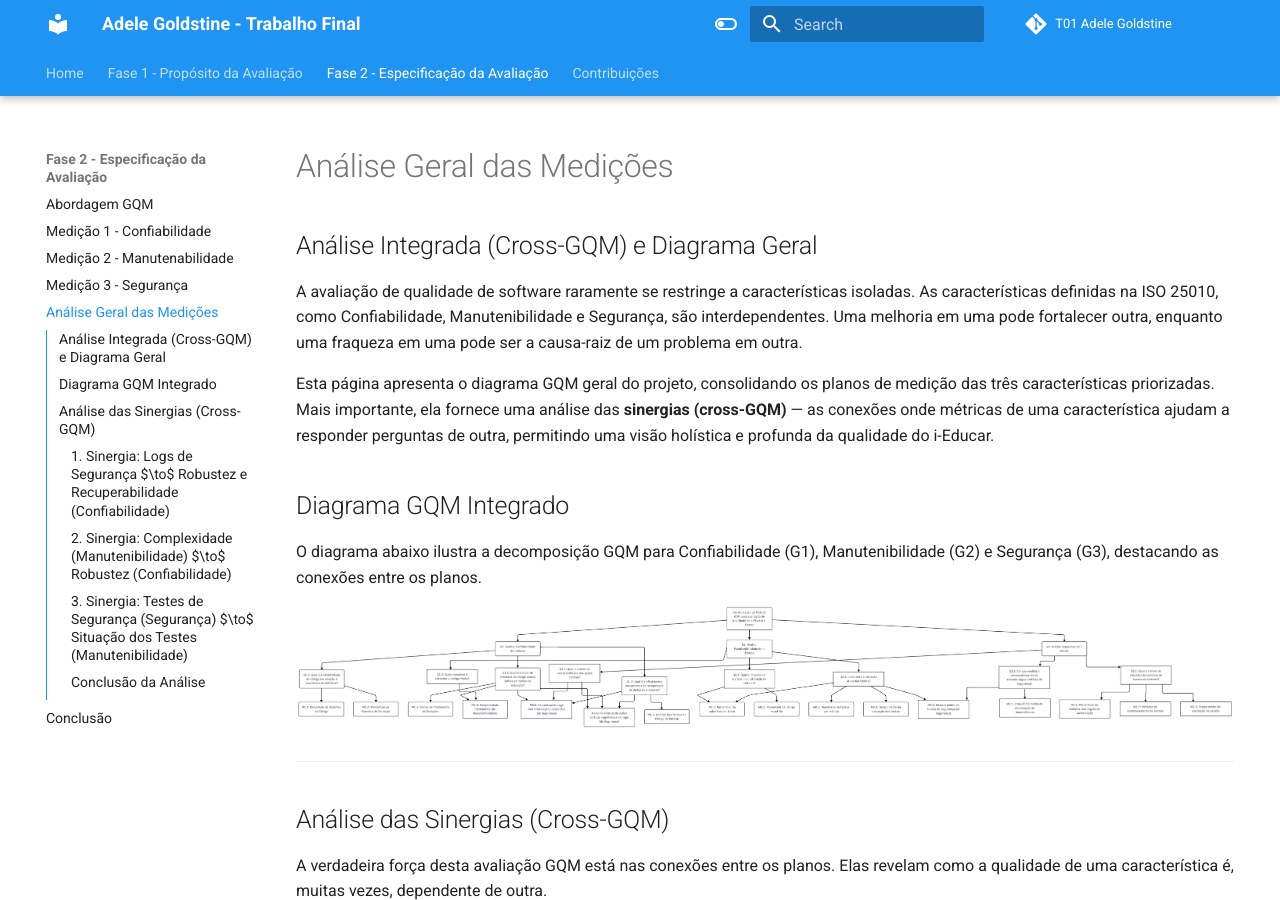
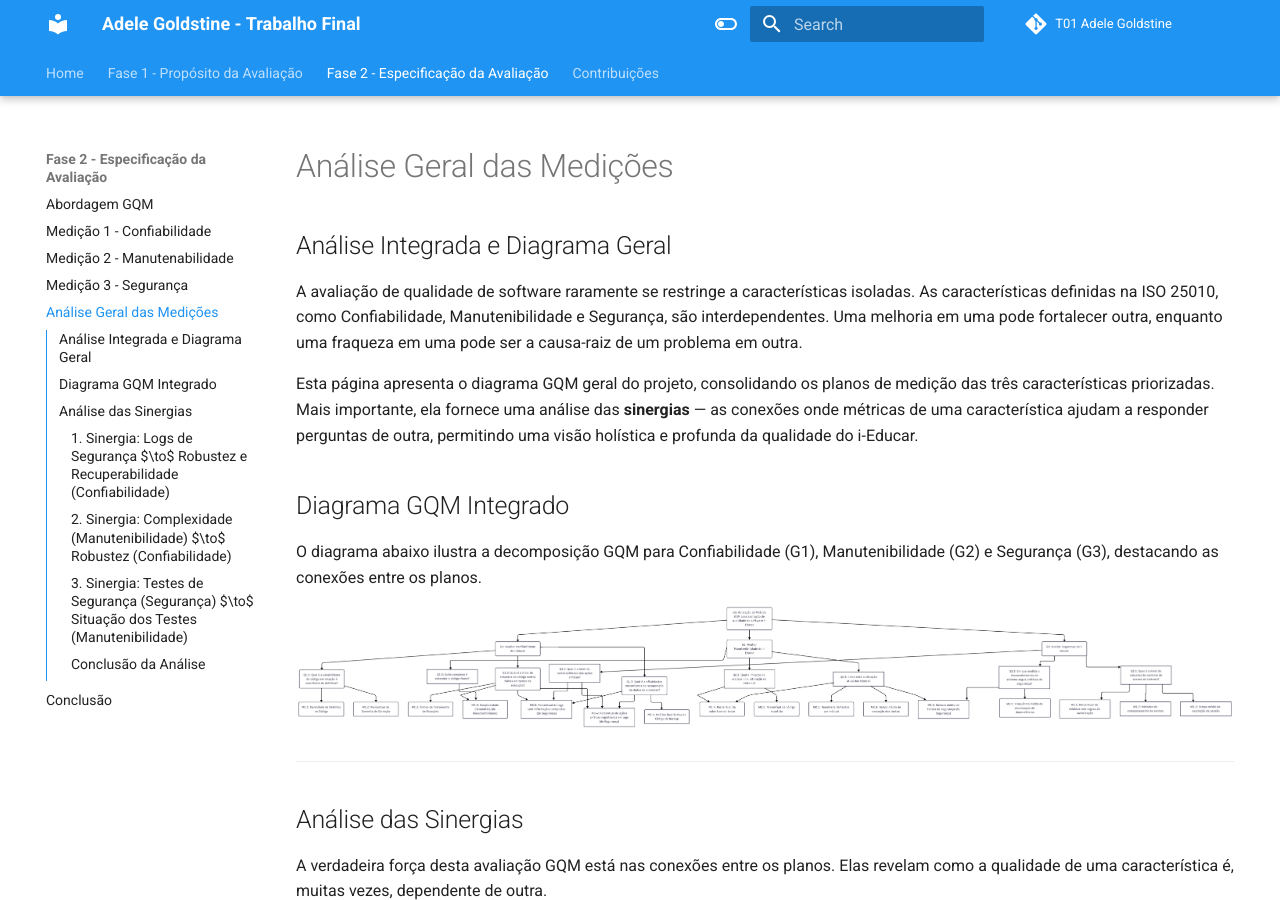
Before and after one commit to FCTE-Qualidade-de-Software-1/2025-2_T01_ADELE-GOLDSTINE, an MkDocs documentation site: the page built from docs/fase_2/analise_geral.md, in a window 1280 px wide and 900 px high. Built offline with MkDocs 1.6.1 and Material for MkDocs 9.7.7, drawn with Linux system fonts in a browser that asks for light colours; comment, search, counter and statistics services are not loaded.

Commit message:
docs: removendo o termo Cross GQM

```diff
--- a/docs/fase_2/analise_geral.md
+++ b/docs/fase_2/analise_geral.md
@@ -1,8 +1,8 @@
-## Análise Integrada (Cross-GQM) e Diagrama Geral
+## Análise Integrada e Diagrama Geral
 
 A avaliação de qualidade de software raramente se restringe a características isoladas. As características definidas na ISO 25010, como Confiabilidade, Manutenibilidade e Segurança, são interdependentes. Uma melhoria em uma pode fortalecer outra, enquanto uma fraqueza em uma pode ser a causa-raiz de um problema em outra.
 
-Esta página apresenta o diagrama GQM geral do projeto, consolidando os planos de medição das três características priorizadas. Mais importante, ela fornece uma análise das **sinergias (cross-GQM)** — as conexões onde métricas de uma característica ajudam a responder perguntas de outra, permitindo uma visão holística e profunda da qualidade do i-Educar.
+Esta página apresenta o diagrama GQM geral do projeto, consolidando os planos de medição das três características priorizadas. Mais importante, ela fornece uma análise das **sinergias** — as conexões onde métricas de uma característica ajudam a responder perguntas de outra, permitindo uma visão holística e profunda da qualidade do i-Educar.
 
 ## Diagrama GQM Integrado
 
@@ -12,7 +12,7 @@ O diagrama abaixo ilustra a decomposição GQM para Confiabilidade (G1), Manuten
 
 -----
 
-## Análise das Sinergias (Cross-GQM)
+## Análise das Sinergias
 
 A verdadeira força desta avaliação GQM está nas conexões entre os planos. Elas revelam como a qualidade de uma característica é, muitas vezes, dependente de outra.
 
```
